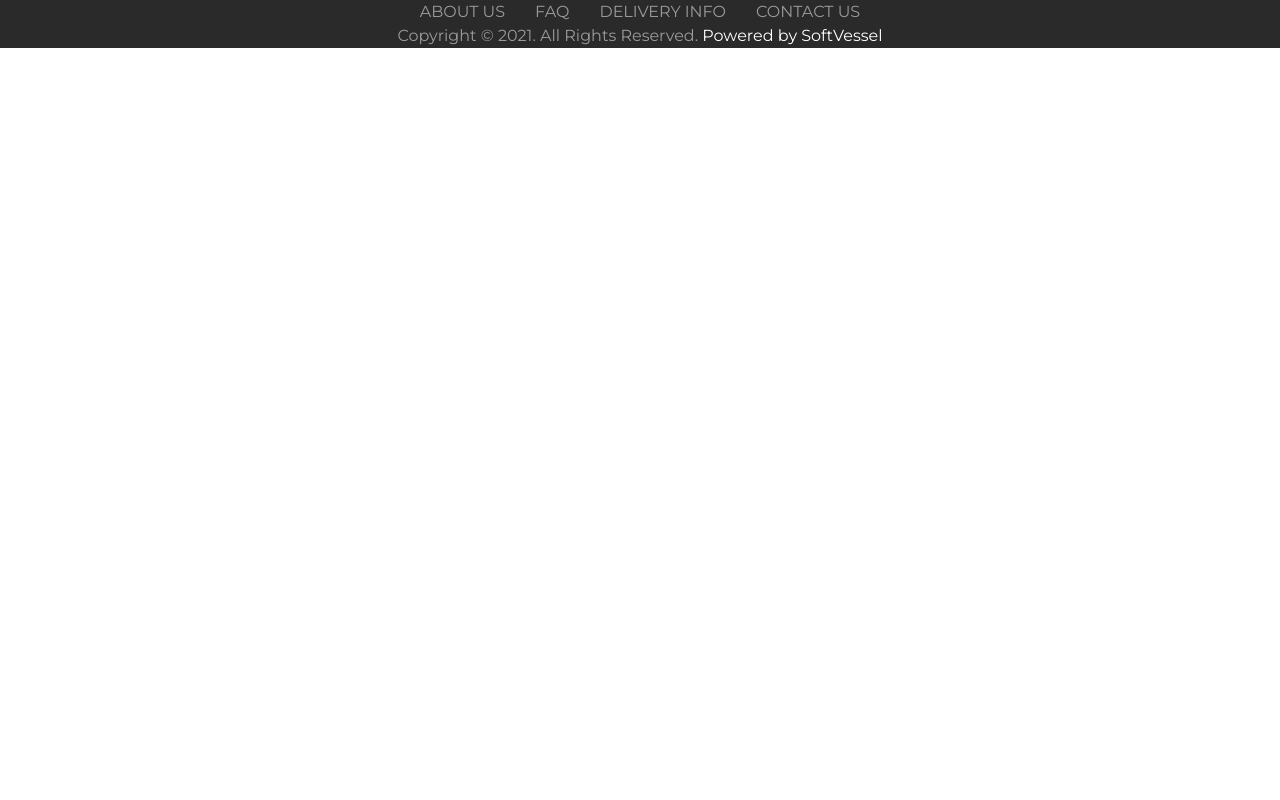
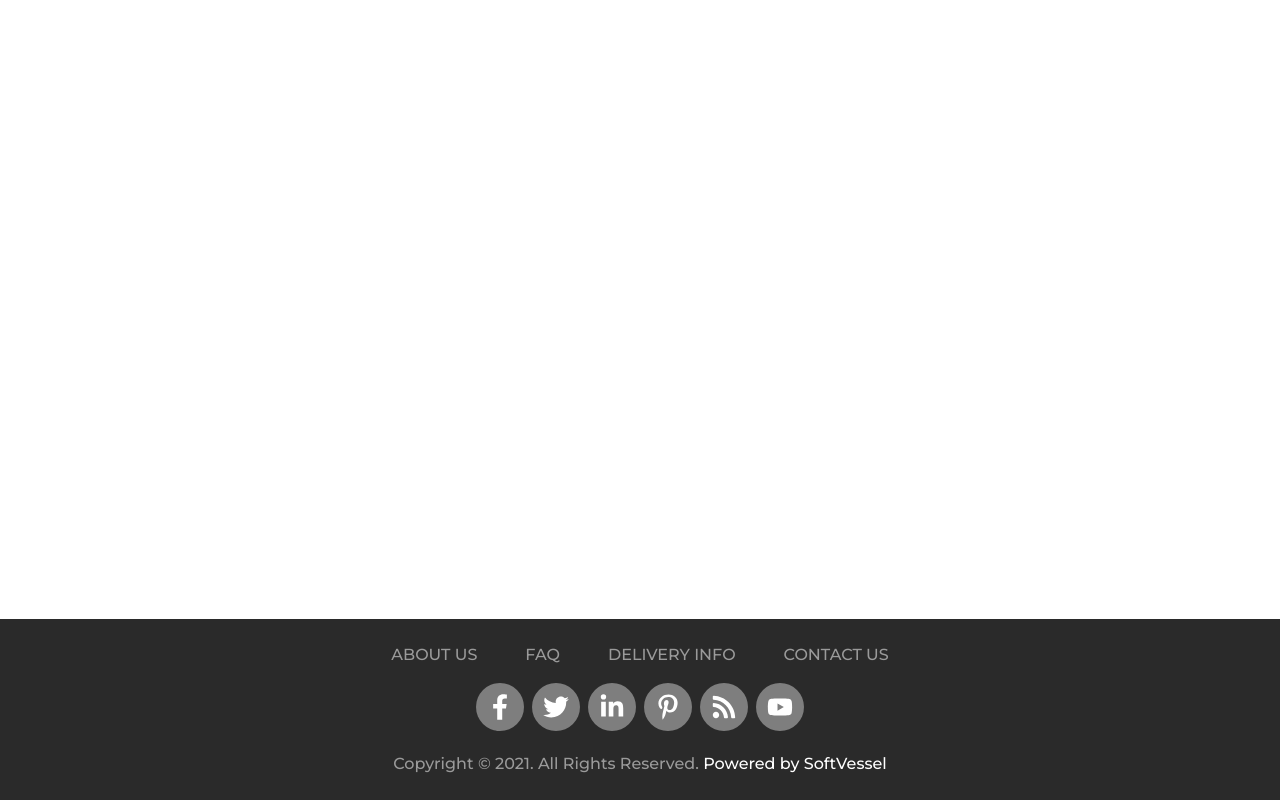
Before and after one commit to OvinduArchanaNambukara/Team_B-B_My-Store, a React (Create React App) app: page / in a window 1280 px wide. Built offline with nearby package versions, Linux system fonts and the light colour scheme.

Commit message:
Footer icons added

```diff
--- a/package.json
+++ b/package.json
@@ -3,6 +3,10 @@
   "version": "0.1.0",
   "private": true,
   "dependencies": {
+    "@fortawesome/fontawesome-svg-core": "^1.2.35",
+    "@fortawesome/free-brands-svg-icons": "^5.15.3",
+    "@fortawesome/free-solid-svg-icons": "^5.15.3",
+    "@fortawesome/react-fontawesome": "^0.1.14",
     "@testing-library/jest-dom": "^5.14.1",
     "@testing-library/react": "^11.2.7",
     "@testing-library/user-event": "^12.8.3",
--- a/src/assets/style_sheets/partials/_footer.scss
+++ b/src/assets/style_sheets/partials/_footer.scss
@@ -3,8 +3,33 @@
 .footer {
   background-color: $footer-bg-color;
   color: $footer-font-color;
+  font-weight: 500;
 
-  .powered {
-    color: #fff;
+  .footer-links {
+    text-align: center;
+
+    div {
+      padding: 0 1.5em;
+    }
+  }
+
+  .icons {
+    .icon {
+      background-color: $footer-icon-color;
+      color: #fff;
+      height: 3em;
+      width: 3em;
+      padding: 0.7em;
+      border-radius: 2em;
+    }
+    .icon:hover {
+      color: $footer-bg-color;
+    }
+  }
+
+  .copyrights {
+    .powered {
+      color: #fff;
+    }
   }
 }
--- a/src/assets/style_sheets/partials/_variables.scss
+++ b/src/assets/style_sheets/partials/_variables.scss
@@ -1,4 +1,4 @@
 //footer
 $footer-bg-color: #2A2A2A;
 $footer-font-color: #9a9a9a;
-$footer-icon-color: #717171;
+$footer-icon-color: #7e7e7e;
--- a/src/components/Footer.tsx
+++ b/src/components/Footer.tsx
@@ -6,8 +6,8 @@ import FooterCopyrights from "./footer/FooterCopyrights";
 
 const Footer: React.FC = () => {
   return (
-      <Row className="footer">
-        <Col xs={{span: 6, offset: 3}}>
+      <Row className="footer fixed-bottom py-4">
+        <Col xs={12} >
           <FooterLinks />
           <FooterIcons />
           <FooterCopyrights />
--- a/src/components/footer/FooterCopyrights.tsx
+++ b/src/components/footer/FooterCopyrights.tsx
@@ -3,8 +3,8 @@ import {Row} from "react-bootstrap";
 
 const FooterCopyrights: React.FC = () => {
   return (
-    <Row className="justify-content-center">
-      Copyright &copy; 2021. All Rights Reserved.&nbsp;<span className="powered">Powered by SoftVessel</span>
+    <Row className="justify-content-center text-center copyrights px-1">
+      Copyright &copy; 2021.&nbsp;<span>All Rights Reserved.</span>&nbsp;<span className="powered">Powered by SoftVessel</span>
     </Row>
   );
 }
--- /dev/null
+++ b/src/components/footer/FooterIcon.tsx
@@ -0,0 +1,18 @@
+import React from "react";
+import {FontAwesomeIcon} from "@fortawesome/react-fontawesome";
+import {IconProp} from "@fortawesome/fontawesome-svg-core";
+
+type FooterIconProps = {
+  icon: IconProp
+  path: string
+}
+
+const FooterIcon: React.FC<FooterIconProps> = (props) => {
+  const {icon, path} = props;
+
+  return (
+    <a href={path} target="_blank" rel="noreferrer"><FontAwesomeIcon icon={icon} className="icon mx-1"/></a>
+  );
+}
+
+export default FooterIcon;
--- a/src/components/footer/FooterIcons.tsx
+++ b/src/components/footer/FooterIcons.tsx
@@ -1,8 +1,29 @@
 import React from "react";
+import {Row} from "react-bootstrap";
+import FooterIcon from "./FooterIcon";
+import {faFacebookF, faLinkedinIn, faPinterestP, faTwitter, faYoutube} from "@fortawesome/free-brands-svg-icons";
+import {faRss} from "@fortawesome/free-solid-svg-icons";
+import {ISocialLink} from "../../types/Types";
+
+const icons: ISocialLink[] = [
+  {icon: faFacebookF, path: "#facebook"},
+  {icon: faTwitter, path: "#twitter"},
+  {icon: faLinkedinIn, path: "#linkedin"},
+  {icon: faPinterestP, path: "#pinterest"},
+  {icon: faRss, path: "#rss"},
+  {icon: faYoutube, path: "#youtube"}
+];
 
 const FooterIcons: React.FC = () => {
   return (
-    <></>
+    <Row className="justify-content-center icons my-3 px-1">
+      {icons.map((icon: ISocialLink, index: number) => {
+          return (
+            <FooterIcon icon={icon.icon} path={icon.path} key={index}/>
+          );
+        }
+      )}
+    </Row>
   );
 }
 
--- a/src/components/footer/FooterLinks.tsx
+++ b/src/components/footer/FooterLinks.tsx
@@ -3,7 +3,7 @@ import {Col, Row} from "react-bootstrap";
 
 const FooterLinks: React.FC = () => {
   return (
-    <Row className="justify-content-center">
+    <Row className="justify-content-center footer-links">
       <Col xs={12} md="auto">ABOUT US</Col>
       <Col xs={12} md="auto">FAQ</Col>
       <Col xs={12} md="auto">DELIVERY INFO</Col>
--- /dev/null
+++ b/src/types/Types.ts
@@ -0,0 +1,6 @@
+import {IconProp} from "@fortawesome/fontawesome-svg-core";
+
+export interface ISocialLink {
+  icon: IconProp
+  path: string
+}
```
Also changed, not shown: 1 other file (tests, documents, lock files or other folders).
